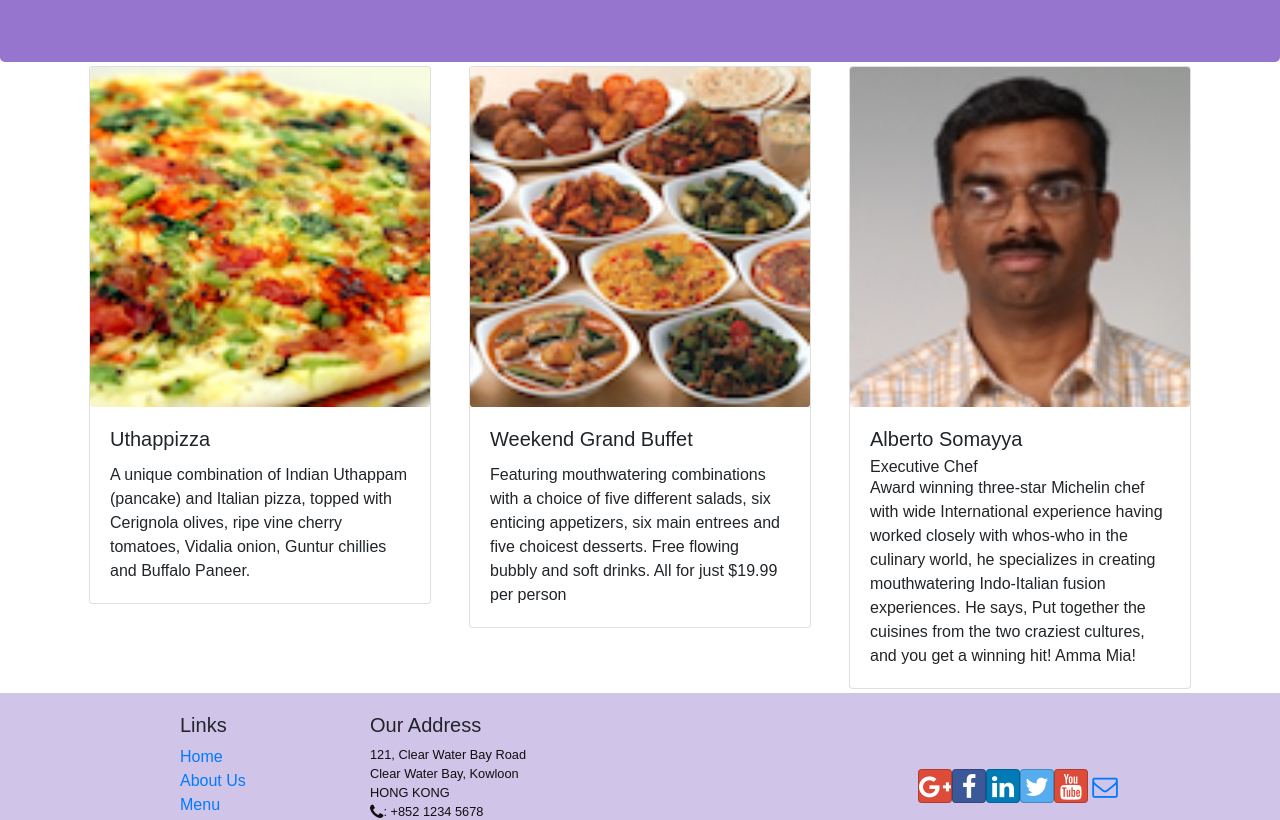
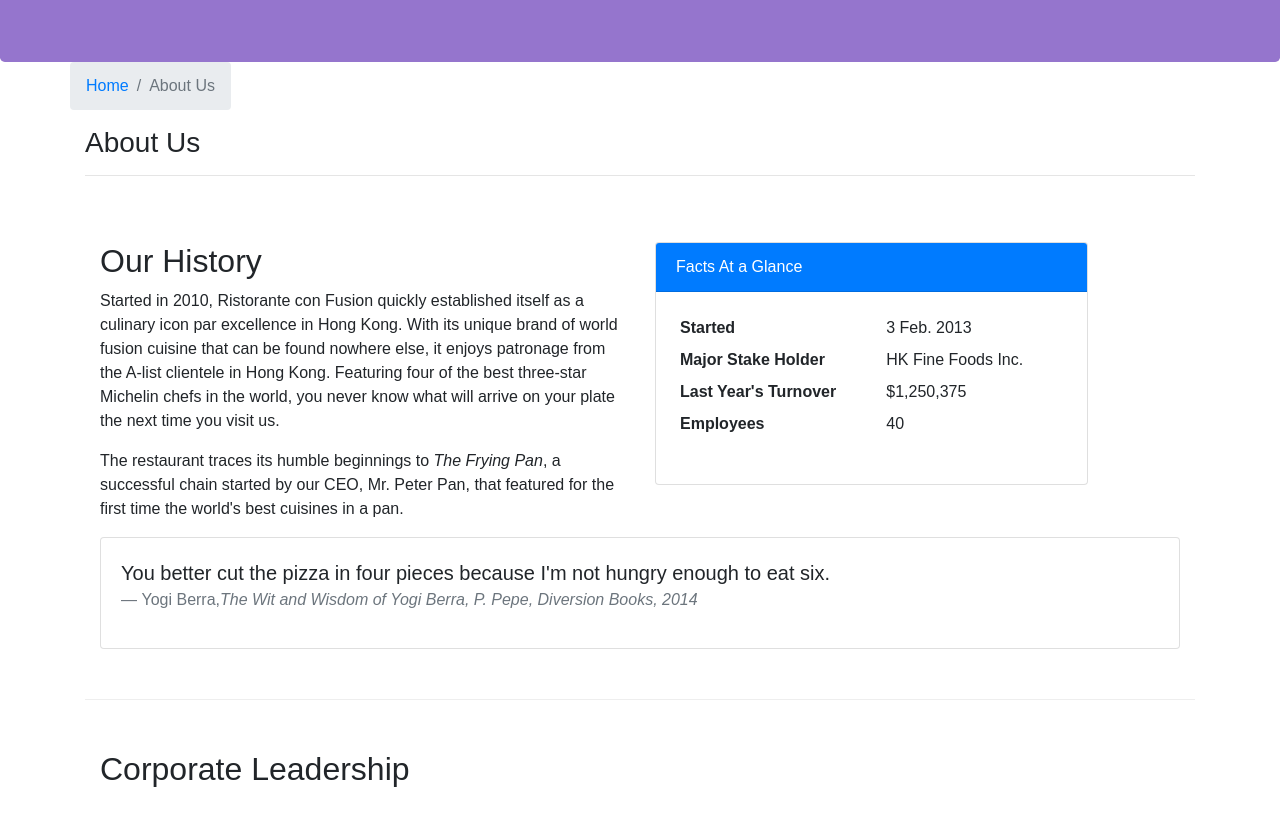
Before and after one commit to JuanPappalardo/reactexercise, a React (Create React App) app: page /aboutus in a window 1280 px wide. Before the commit this address led to /home. Shown: the part 280-1100 px from the top of the page. Built offline with nearby package versions, Linux system fonts and the light colour scheme.

Commit message:
Assignment 2

```diff
--- /dev/null
+++ b/src/components/AboutComponent.js
@@ -0,0 +1,116 @@
+import React from "react";
+import {
+  Breadcrumb,
+  BreadcrumbItem,
+  Card,
+  CardBody,
+  CardHeader,
+  Media,
+} from "reactstrap";
+import { Link } from "react-router-dom";
+
+function About(props) {
+  const RenderLeader = ({ leader }) => (
+    <div key={leader.id} className="mt-5">
+      <Media tag="li">
+        <Media left middle>
+          <Media object src={leader.image} alt={leader.name} />
+        </Media>
+        <Media body className="ml-5">
+          <Media heading>{leader.name}</Media>
+          <h5>{leader.designation}</h5>
+          <br></br>
+          {leader.description}
+        </Media>
+      </Media>
+    </div>
+  );
+
+  const leaders = props.leaders.map((leader) => {
+    return <RenderLeader leader={leader} />;
+  });
+
+  return (
+    <div className="container">
+      <div className="row">
+        <Breadcrumb>
+          <BreadcrumbItem>
+            <Link to="/home">Home</Link>
+          </BreadcrumbItem>
+          <BreadcrumbItem active>About Us</BreadcrumbItem>
+        </Breadcrumb>
+        <div className="col-12">
+          <h3>About Us</h3>
+          <hr />
+        </div>
+      </div>
+      <div className="row row-content">
+        <div className="col-12 col-md-6">
+          <h2>Our History</h2>
+          <p>
+            Started in 2010, Ristorante con Fusion quickly established itself as
+            a culinary icon par excellence in Hong Kong. With its unique brand
+            of world fusion cuisine that can be found nowhere else, it enjoys
+            patronage from the A-list clientele in Hong Kong. Featuring four of
+            the best three-star Michelin chefs in the world, you never know what
+            will arrive on your plate the next time you visit us.
+          </p>
+          <p>
+            The restaurant traces its humble beginnings to{" "}
+            <em>The Frying Pan</em>, a successful chain started by our CEO, Mr.
+            Peter Pan, that featured for the first time the world's best
+            cuisines in a pan.
+          </p>
+        </div>
+        <div className="col-12 col-md-5">
+          <Card>
+            <CardHeader className="bg-primary text-white">
+              Facts At a Glance
+            </CardHeader>
+            <CardBody>
+              <dl className="row p-1">
+                <dt className="col-6">Started</dt>
+                <dd className="col-6">3 Feb. 2013</dd>
+                <dt className="col-6">Major Stake Holder</dt>
+                <dd className="col-6">HK Fine Foods Inc.</dd>
+                <dt className="col-6">Last Year's Turnover</dt>
+                <dd className="col-6">$1,250,375</dd>
+                <dt className="col-6">Employees</dt>
+                <dd className="col-6">40</dd>
+              </dl>
+            </CardBody>
+          </Card>
+        </div>
+        <div className="col-12">
+          <Card>
+            <CardBody className="bg-faded">
+              <blockquote className="blockquote">
+                <p className="mb-0">
+                  You better cut the pizza in four pieces because I'm not hungry
+                  enough to eat six.
+                </p>
+                <footer className="blockquote-footer">
+                  Yogi Berra,
+                  <cite title="Source Title">
+                    The Wit and Wisdom of Yogi Berra, P. Pepe, Diversion Books,
+                    2014
+                  </cite>
+                </footer>
+              </blockquote>
+            </CardBody>
+          </Card>
+        </div>
+      </div>
+      <div className="row row-content">
+        <div className="col-12">
+          <h2>Corporate Leadership</h2>
+        </div>
+        <div className="col-12">
+          <Media list>{leaders}</Media>
+        </div>
+      </div>
+    </div>
+  );
+}
+
+export default About;
--- a/src/components/MainComponent.js
+++ b/src/components/MainComponent.js
@@ -5,6 +5,7 @@
 import Header from "./HeaderComponent";
 import Footer from "./FooterComponent";
 import Home from "./HomeComponent";
+import About from "./AboutComponent";
 import { Switch, Route, Redirect } from "react-router-dom";
 import Contact from "./ContactComponent";
 import { COMMENTS } from "../shared/comments";
@@ -59,6 +60,10 @@
           />
           <Route exact path="/contactus" component={Contact} />
           <Route path="/menu/:dishId" component={DishWithId} />
+          <Route
+            path="/aboutus"
+            component={() => <About leaders={this.state.leaders} />}
+          />
           <Redirect to="/home" />
         </Switch>
         <Footer />
```
